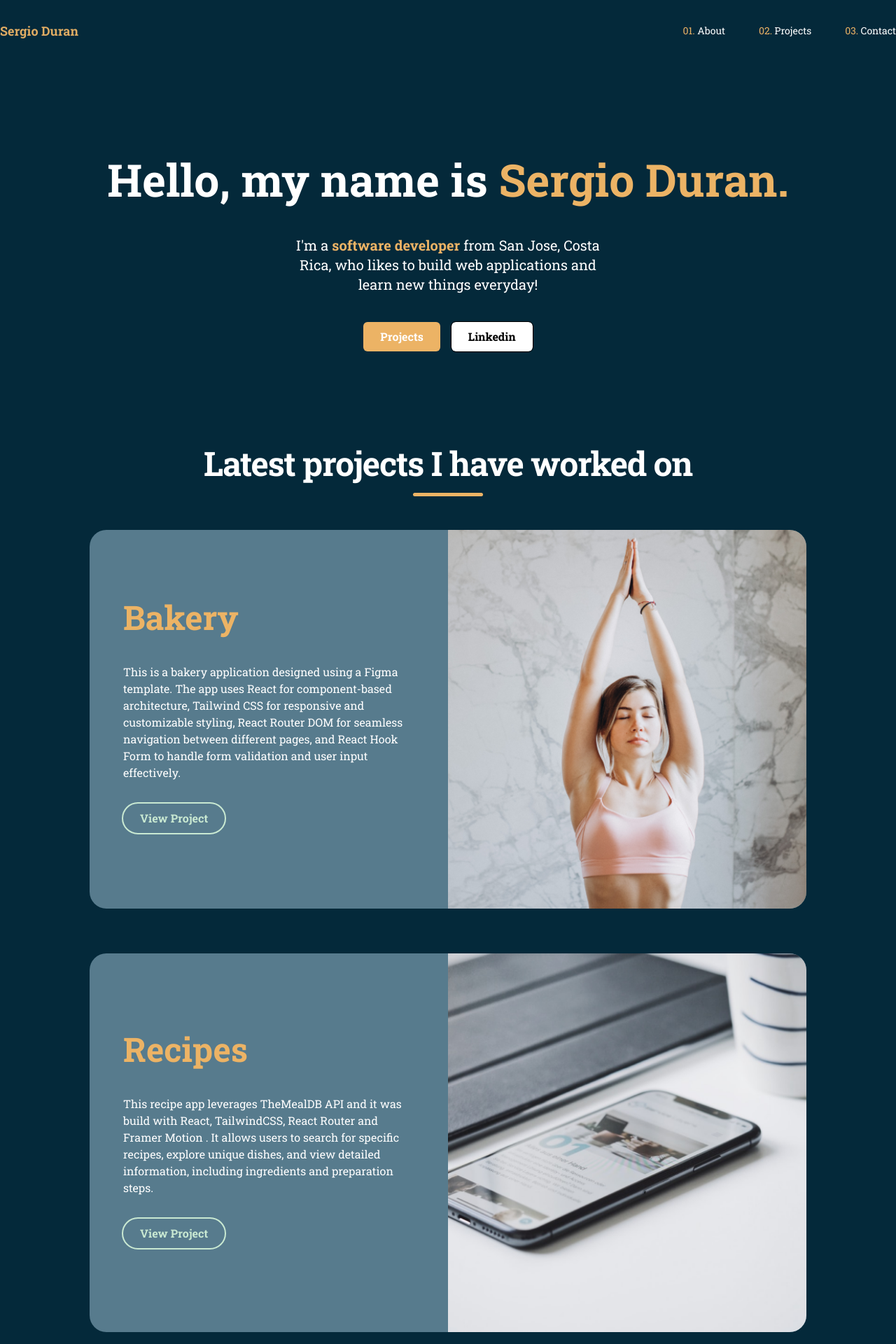
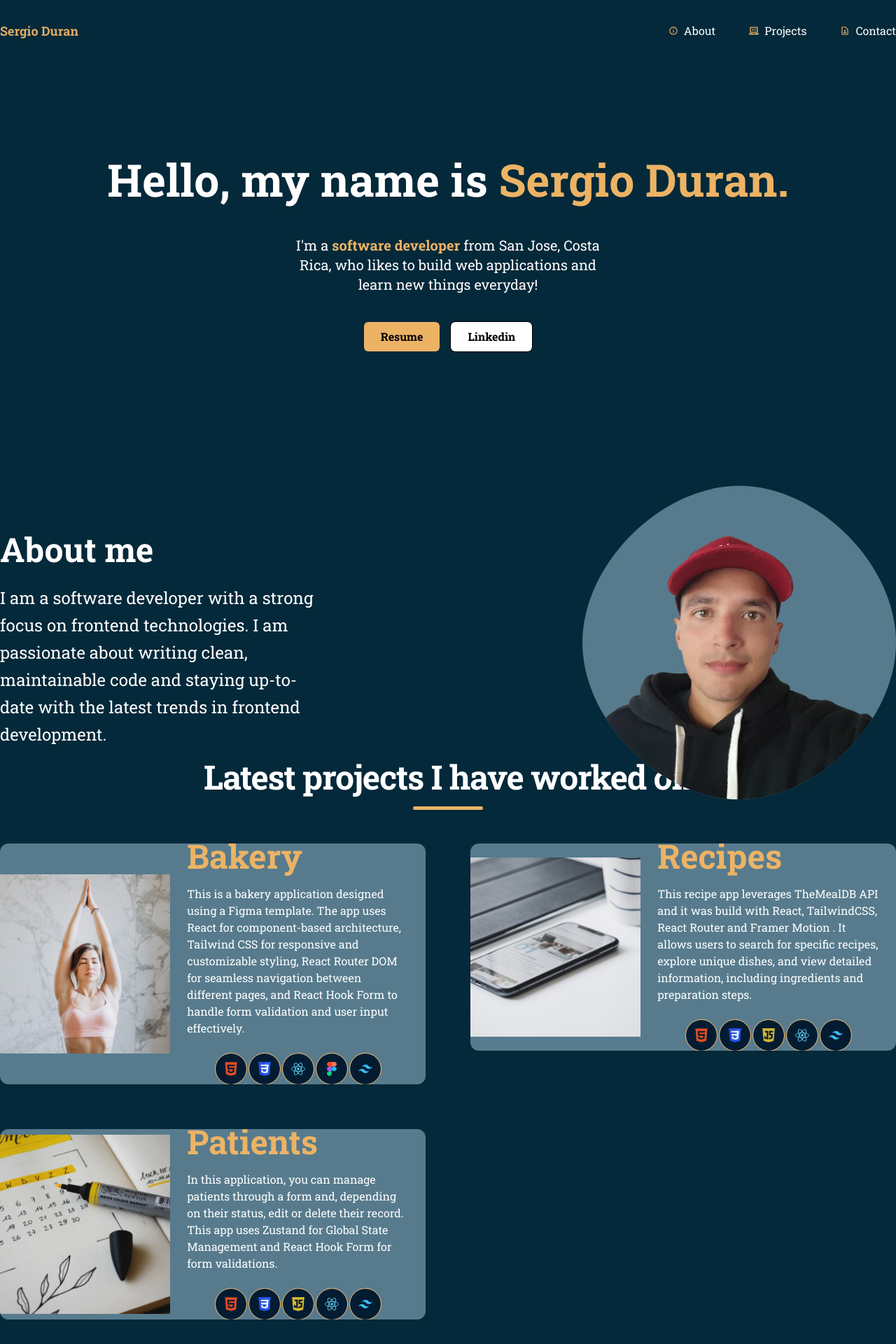
Before and after one commit to tutaabsoluta/portfolio, a React (Vite) app: page / in a window 1280 px wide. Shown: the top 1920 px of the page at 70% size. Built offline with nearby package versions, Linux system fonts and the light colour scheme.

Commit message:
card update

```diff
--- a/src/components/Navbar.jsx
+++ b/src/components/Navbar.jsx
@@ -1,11 +1,15 @@
 import { useState } from "react";
 import { Link, NavLink } from "react-router-dom";
+import { BsInfoSquare } from "react-icons/bs";
+import { MdOutlineContactPage } from "react-icons/md";
+import { FaLaptopCode } from "react-icons/fa";
+import { IoMdInformationCircleOutline } from "react-icons/io";
+
+
 
 
 export const Navbar = () => {
-
   const [onLink, setOnLink] = useState(false);
-
 
   return (
     <nav className="container mx-auto mt-8 relative z-20">
@@ -27,7 +31,11 @@ export const Navbar = () => {
             onMouseEnter={() => setOnLink(true)}
             onMouseLeave={() => setOnLink(false)}
           >
-            <span className="text-primary">01.</span> About
+            <div className="text-primary flex items-center gap-2">
+              <IoMdInformationCircleOutline />
+              <p className="text-white">About</p>
+            </div>
+
             <span
               className={`absolute left-0 bottom-0 h-[2px] w-full bg-primary transform scale-x-0 transition-transform duration-[400ms] ${
                 onLink ? "origin-left" : "origin-right"
@@ -45,7 +53,10 @@ export const Navbar = () => {
             onMouseEnter={() => setOnLink(true)}
             onMouseLeave={() => setOnLink(false)}
           >
-            <span className="text-primary">02.</span> Projects
+            <div className="text-primary flex items-center gap-2">
+              <FaLaptopCode />
+              <p className="text-white">Projects</p>
+            </div>
             <span
               className={`absolute left-0 bottom-0 h-[2px] w-full bg-primary transform scale-x-0 transition-transform duration-[400ms] ${
                 onLink ? "origin-left" : "origin-right"
@@ -63,15 +74,16 @@ export const Navbar = () => {
             onMouseEnter={() => setOnLink(true)}
             onMouseLeave={() => setOnLink(false)}
           >
-            <span className="text-primary">03.</span> Contact
+            <div className="text-primary flex items-center gap-2">
+              <MdOutlineContactPage />
+              <p className="text-white">Contact</p>
+            </div>
             <span
               className={`absolute left-0 bottom-0 h-[2px] w-full bg-primary transform scale-x-0 transition-transform duration-[400ms] ${
                 onLink ? "origin-left" : "origin-right"
               } group-hover:scale-x-100`}
             ></span>
           </NavLink>
-
-
         </div>
       </div>
     </nav>
--- a/src/components/ProjectCard.jsx
+++ b/src/components/ProjectCard.jsx
@@ -1,28 +1,69 @@
+import { FaExternalLinkAlt, FaGithub, FaLink } from "react-icons/fa";
 import { Link } from "react-router-dom";
+import { Technology } from "./Technology";
 
-export const ProjectCard = ({ name, description, url, link }) => {
+export const ProjectCard = ({
+  name,
+  description,
+  url,
+  link,
+  index,
+  hoveredCard,
+  technologies,
+}) => {
+  const isHovered = hoveredCard === index || hoveredCard === null;
+
   return (
-    <div className="flex items-center rounded-3xl bg-secondary overflow-hidden">
-      {/* Content */}
-      <div className="w-1/2 px-12 space-y-12">
-        <h2 className="text-primary">{name}</h2>
-        <p className="text-white">{description}</p>
+    <div
+      className={`group transition-opacity duration-300 ${
+        isHovered ? "opacity-100" : "opacity-30"
+      }`}
+    >
 
-        <Link to={ link }>
-          <button className="px-[24px] py-[8px] outline outline-2 rounded-full font-bold mt-8 text-terciary">
-            View Project
-          </button>
-        </Link>
-      </div>
+        <div className="flex items-center rounded-xl bg-secondary overflow-hidden relative">
+          {/* Image with dark overlay on hover */}
+          <div className="relative w-2/5 h-full">
+            <img
+              src={url}
+              alt={`${name} project`}
+              className="w-full h-full object-cover"
+            />
+            {/* Dark overlay that appears on hover */}
+            <div className="absolute inset-0 bg-black bg-opacity-50 opacity-0 transition-opacity duration-300 group-hover:opacity-100"></div>
 
-      {/* Image */}
-      <div className="w-1/2 h-full">
-        <img
-          src={url}
-          alt={`${name} project`}
-          className="w-full h-full object-cover"
-        />
-      </div>
+            {/* Links that appear on hover, centered on the image */}
+            <div className="absolute inset-0 flex items-center justify-center opacity-0 transition-opacity duration-300 group-hover:opacity-100">
+              <div className="flex gap-4">
+                <Link to={link}>
+                  <div className="bg-white rounded-full w-16 h-16 flex items-center justify-center">
+                    <FaLink />
+                  </div>
+                </Link>
+                <Link to={link}>
+                  <div className="bg-white rounded-full w-16 h-16 flex items-center justify-center">
+                    <FaGithub />
+                  </div>
+                </Link>
+              </div>
+            </div>
+          </div>
+
+          {/* Content */}
+          <div className="w-3/5 px-6 space-y-6 relative">
+            <h2 className="text-primary">{name}</h2>
+            <p className="text-white">{description}</p>
+
+
+
+            {/* Technologies */}
+            <div className="flex items-center justify-center gap-1">
+              {technologies.map((technology, idx) => (
+                <Technology key={idx} imageUrl={technology} />
+              ))}
+            </div>
+          </div>
+        </div>
+
     </div>
   );
 };
--- /dev/null
+++ b/src/components/ProjectInfo.jsx
@@ -0,0 +1,22 @@
+import { FaGithub, FaLink } from "react-icons/fa";
+
+export const ProjectInfo = () => {
+  return (
+    <>
+      <div className="absolute inset-0 flex items-center justify-center opacity-0 transition-opacity duration-300 group-hover:opacity-100">
+        <div className="flex gap-2">
+          <Link to={link}>
+            <div className="bg-white rounded-full w-8 h-8 flex items-center justify-center">
+              <FaLink />
+            </div>
+          </Link>
+          <Link to={link}>
+            <div className="bg-white rounded-full w-8 h-8 flex items-center justify-center">
+              <FaGithub />
+            </div>
+          </Link>
+        </div>
+      </div>
+    </>
+  );
+};
--- a/src/components/Projects.jsx
+++ b/src/components/Projects.jsx
@@ -1,18 +1,29 @@
-import { projects } from "../data/data"
-import { ProjectCard } from "./ProjectCard"
+import { useState } from "react";
+import { projects } from "../data/data";
+import { ProjectCard } from "./ProjectCard";
 
 export const Projects = () => {
+  const [hoveredCard, setHoveredCard] = useState(null);
+
   return (
-    <main className="max-w-5xl mx-auto flex flex-col gap-16">
-        { projects.map( project => (
-            <ProjectCard
-                key={ project.id }
-                name={ project.title }
-                description={ project.description }
-                url={ project.image }
-                link={ project.link }
-            />
-        ) ) }
+    <main className="container mx-auto grid grid-cols-2 gap-16">
+      {projects.map((project, index) => (
+        <div
+          key={project.id}
+          onMouseEnter={() => setHoveredCard(index)}
+          onMouseLeave={() => setHoveredCard(null)}
+        >
+          <ProjectCard
+            index={index}
+            hoveredCard={hoveredCard}
+            name={project.title}
+            description={project.description}
+            url={project.image}
+            link={project.link}
+            technologies={ project.technologies }
+          />
+        </div>
+      ))}
     </main>
-  )
-}
+  );
+};
--- /dev/null
+++ b/src/components/Technology.jsx
@@ -0,0 +1,10 @@
+
+export const Technology = ({ imageUrl }) => {
+    return (
+      <div>
+        <div className="inline-flex items-center justify-center p-3 rounded-full bg-accent outline outline-1 outline-primary">
+          <img src={ imageUrl } alt="Technology" className="w-5 h-5" />
+        </div>
+      </div>
+    );
+  };
--- a/src/components/index.js
+++ b/src/components/index.js
@@ -6,5 +6,7 @@ export * from './Heading';
 export * from './Navbar';
 export * from './PitchBanner';
 export * from './ProjectCard';
+export * from './ProjectInfo';
 export * from './Projects';
 export * from './SkillCard';
+export * from './Technology';
--- a/src/data/data.js
+++ b/src/data/data.js
@@ -3,6 +3,7 @@ export const projects = [
     id: 1,
     title: "Bakery",
     description: 'This is a bakery application designed using a Figma template. The app uses React for component-based architecture, Tailwind CSS for responsive and customizable styling, React Router DOM for seamless navigation between different pages, and React Hook Form to handle form validation and user input effectively.',
+    technologies: ['html.webp','css.webp', 'react.svg', 'figma.svg', 'tailwind.svg'],
     image: 'bakery.png',
     link: 'https://cc-bakery.netlify.app/',
   },
@@ -10,6 +11,7 @@ export const projects = [
     id: 2,
     title: "Recipes",
     description: 'This recipe app leverages TheMealDB API and it was build with React, TailwindCSS, React Router and Framer Motion . It allows users to search for specific recipes, explore unique dishes, and view detailed information, including ingredients and preparation steps.',
+    technologies: ['html.webp','css.webp', 'js.webp', 'react.svg', 'tailwind.svg'],
     image: 'recipe.png',
     link: 'https://tjrecipes.netlify.app/',
   },
@@ -17,6 +19,7 @@ export const projects = [
     id: 3,
     title: "Patients",
     description: 'In this application, you can manage patients through a form and, depending on their status, edit or delete their record. This app uses Zustand for Global State Management and React Hook Form for form validations.',
+    technologies: ['html.webp','css.webp', 'js.webp', 'react.svg', 'tailwind.svg'],
     image: 'veterinary.png',
     link: 'https://patientszustandtta.netlify.app/',
   },
--- a/src/pages/HomePage.jsx
+++ b/src/pages/HomePage.jsx
@@ -1,11 +1,47 @@
 import React from "react";
 import { ContactForm, Header } from "../ui";
-import { Heading, PitchBanner, Projects } from "../components";
+import { Button, Heading, PitchBanner, Projects } from "../components";
 
 export const HomePage = () => {
   return (
     <div className="container mx-auto">
       <Header />
+
+      <div className=" mt-24 flex items-center gap-x-96">
+          <div className="space-y-8">
+            <h2 className="text-white">About me</h2>
+            <p className="text-2xl leading-relaxed text-white">
+              I am a software developer with a strong focus on frontend
+              technologies. I am passionate about writing clean, maintainable
+              code and staying up-to-date with the latest trends in frontend
+              development.
+            </p>
+          </div>
+
+          <div className="relative">
+            {/* BG Image */}
+            <img
+              src="selfie-bg.svg"
+              alt="Background Color"
+              className="max-w-md"
+            />
+
+            {/* Selfie */}
+            <img
+              src="selfie.webp"
+              alt="Selfie Image"
+              className="absolute top-0 left-0 max-w-md"
+              style={{
+                WebkitMaskImage: "url('selfie-bg.svg')",
+                WebkitMaskRepeat: "no-repeat",
+                WebkitMaskSize: "cover",
+                maskImage: "url('selfie-bg.svg')",
+                maskRepeat: "no-repeat",
+                maskSize: "cover",
+              }}
+            />
+          </div>
+        </div>
 
       {/* <div className="mb-36">
         <div className="w-3/5">
@@ -17,6 +53,15 @@ export const HomePage = () => {
         <Heading title="Latest projects I have worked on" />
         <Projects />
       </div>
+
+      <div className="mt-36">
+        <Heading title="Get in Touch!" />
+        <p className="text-center mb-16 text-white">
+          If you have any questions or a proposal, feel free to send me a
+          message!
+        </p>
+        <ContactForm />
+      </div>
     </div>
   );
 };
--- a/src/ui/Header.jsx
+++ b/src/ui/Header.jsx
@@ -19,7 +19,7 @@ export const Header = () => {
 
         <div className="flex gap-4 justify-center">
           <Link to="projects">
-            <Button className="bg-primary text-white" text={"Projects"} />
+            <Button className="bg-primary" text={"Resume"} />
           </Link>
 
           <a
--- a/tailwind.config.js
+++ b/tailwind.config.js
@@ -16,7 +16,6 @@ export default {
         terciary:"#C9E9D2"
       },
 
-
     },
   },
   plugins: [],
```
